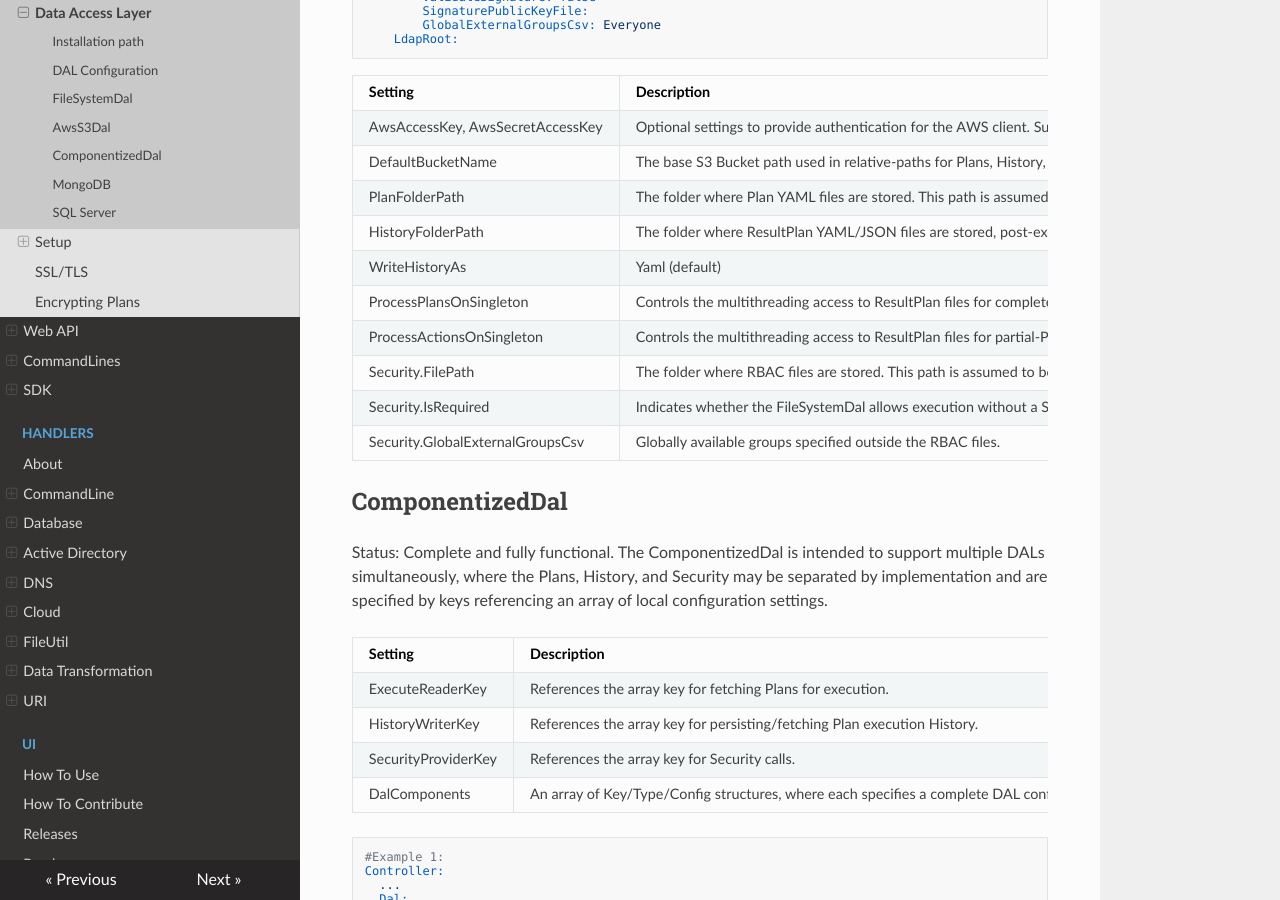
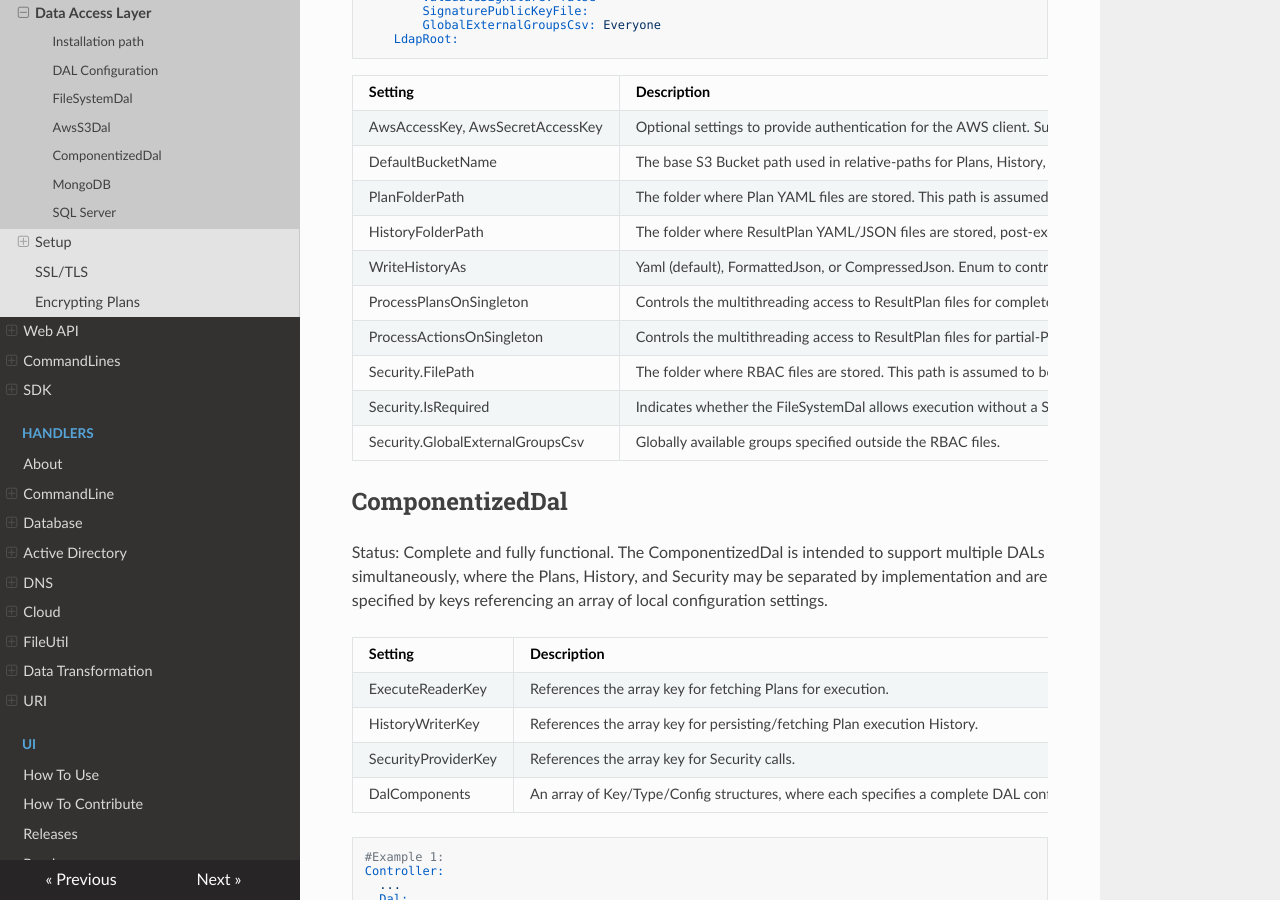
Before and after one commit to SynapseProject/synapse.docs, an MkDocs documentation site: the page built from docs/run/dal.md, in a window 1280 px wide and 900 px high, scrolled down 1851 px. Built offline with MkDocs 1.6.1, drawn with Linux system fonts in a browser that asks for light colours; nearby versions of some CDN libraries; old or Windows-style settings are respelled for this version of MkDocs.

Commit message:
defeated by markdown table pipes

```diff
--- a/docs/run/dal.md
+++ b/docs/run/dal.md
@@ -91,7 +91,7 @@ Controller:
 |DefaultBucketName|The base S3 Bucket path used in relative-paths for Plans, History, and Security.  If each of those paths are specified as absolute paths, then this setting may be omitted.
 |PlanFolderPath|The folder where Plan YAML files are stored.  This path is assumed to be relative unless specified as a rooted, absolute path.
 |HistoryFolderPath|The folder where ResultPlan YAML/JSON files are stored, post-execution.  This path is assumed to be relative unless specified as a rooted, absolute path.
-|WriteHistoryAs|Yaml (default) | FormattedJson | CompressedJson.  Enum to control output serialization format.  Some tools, such as AWS Athena, consume CompressedJson by default.
+|WriteHistoryAs|Yaml (default), FormattedJson, or CompressedJson.  Enum to control output serialization format.  Some tools, such as AWS Athena, consume CompressedJson by default.
 |ProcessPlansOnSingleton|Controls the multithreading access to ResultPlan files for complete-Plan updates.
 |ProcessActionsOnSingleton|Controls the multithreading access to ResultPlan files for partial-Plan updates.
 |Security.FilePath|The folder where RBAC files are stored.  This path is assumed to be relative unless specified as a rooted, absolute path.
```
